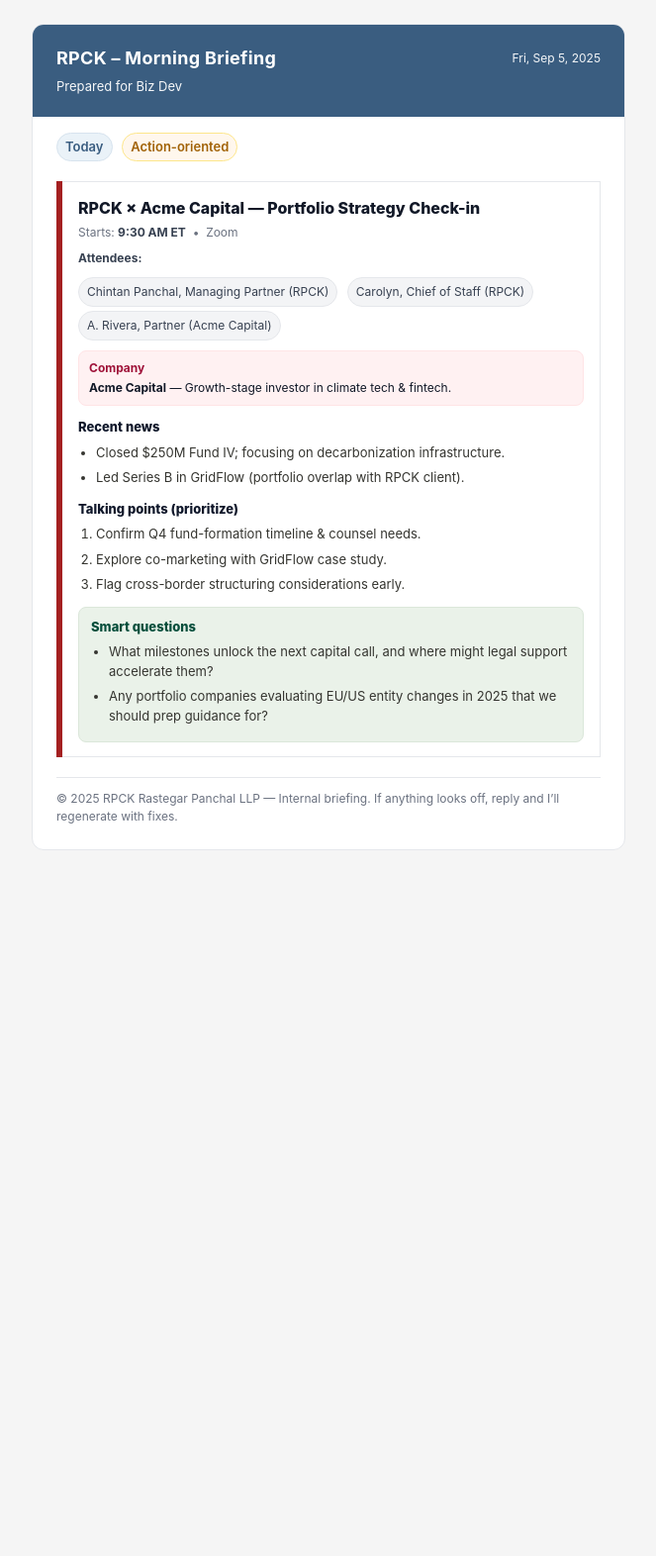
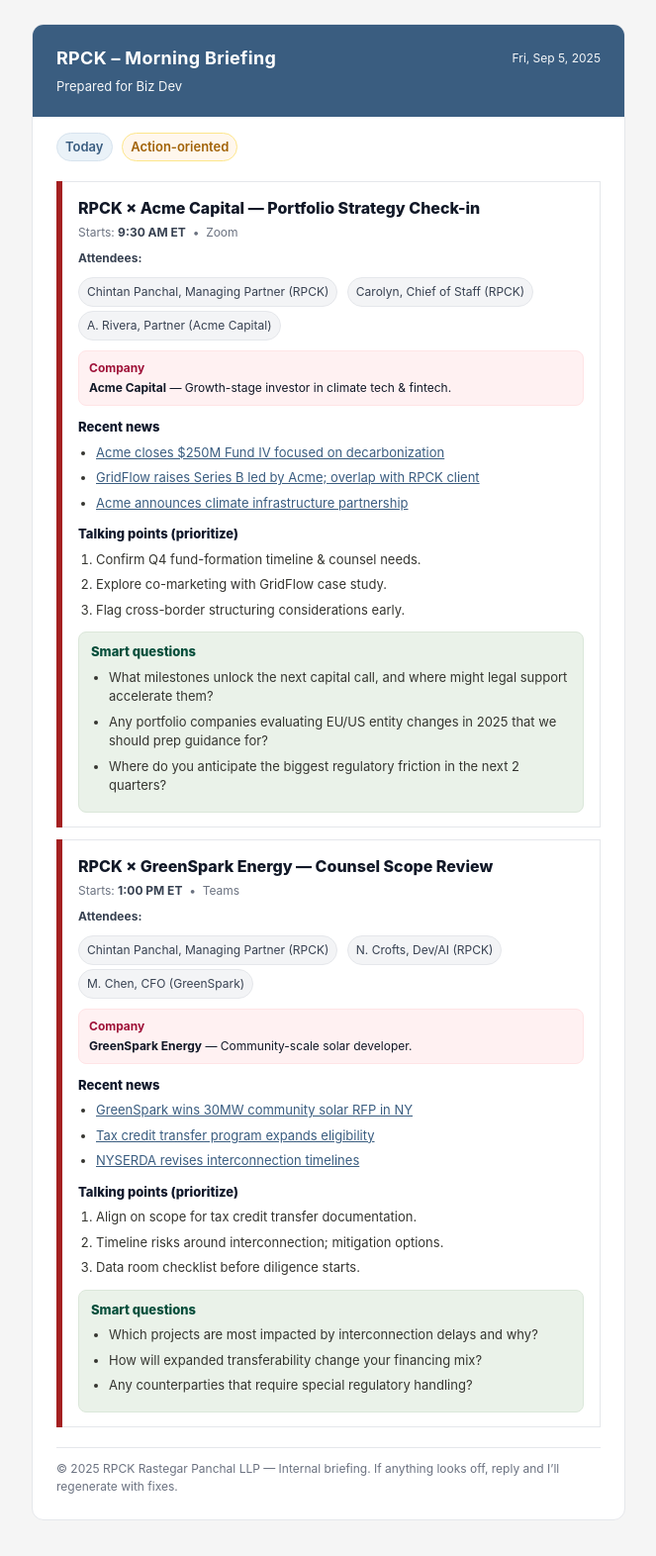
Before and after one commit to N-Crofts/Gary-Asst_ver.05, a FastAPI app: page /digest/send in a window 1280 px wide. Shown: the whole page at 99% size, without its empty margins (308-971 px from the left). Before the commit the page ends 859 px from the top, so only its background shows below. Run offline with FastAPI, Linux system fonts and the light colour scheme.

Commit message:
feature: Display/format enrichment data in template

```diff
--- a/app/routes/digest.py
+++ b/app/routes/digest.py
@@ -8,48 +8,73 @@
 router = APIRouter()
 templates = Jinja2Templates(directory="app/templates")
 
-def _sample_meetings():
-    return [{
-        "subject": "RPCK × Acme Capital — Portfolio Strategy Check-in",
-        "start_time": "9:30 AM ET",
-        "location": "Zoom",
-        "attendees": [
-            {"name": "Chintan Panchal", "title": "Managing Partner", "company": "RPCK"},
-            {"name": "Carolyn", "title": "Chief of Staff", "company": "RPCK"},
-            {"name": "A. Rivera", "title": "Partner", "company": "Acme Capital"},
-        ],
-        "company": {"name": "Acme Capital", "one_liner": "Growth-stage investor in climate tech & fintech."},
-        "news": [
-            "Closed $250M Fund IV; focusing on decarbonization infrastructure.",
-            "Led Series B in GridFlow (portfolio overlap with RPCK client).",
-        ],
-        "talking_points": [
-            "Confirm Q4 fund-formation timeline & counsel needs.",
-            "Explore co-marketing with GridFlow case study.",
-            "Flag cross-border structuring considerations early.",
-        ],
-        "smart_questions": [
-            "What milestones unlock the next capital call, and where might legal support accelerate them?",
-            "Any portfolio companies evaluating EU/US entity changes in 2025 that we should prep guidance for?",
-        ],
-    }]
-
 def _today_et_str():
     now = datetime.now(ZoneInfo("America/New_York"))
-    # Avoid %-d (not supported on Windows). Strip leading zero manually.
-    day = str(int(now.strftime("%d")))
+    day = str(int(now.strftime("%d")))  # avoid %-d on Windows
     return f"{now.strftime('%a')}, {now.strftime('%b')} {day}, {now.strftime('%Y')}"
+
+def _sample_meetings_with_enrichment():
+    return [
+        {
+            "subject": "RPCK × Acme Capital — Portfolio Strategy Check-in",
+            "start_time": "9:30 AM ET",
+            "location": "Zoom",
+            "attendees": [
+                {"name": "Chintan Panchal", "title": "Managing Partner", "company": "RPCK"},
+                {"name": "Carolyn", "title": "Chief of Staff", "company": "RPCK"},
+                {"name": "A. Rivera", "title": "Partner", "company": "Acme Capital"},
+            ],
+            "company": {"name": "Acme Capital", "one_liner": "Growth-stage investor in climate tech & fintech."},
+            "news": [
+                {"title": "Acme closes $250M Fund IV focused on decarbonization", "url": "https://example.com/acme-fund-iv"},
+                {"title": "GridFlow raises Series B led by Acme; overlap with RPCK client", "url": "https://example.com/gridflow-series-b"},
+                {"title": "Acme announces climate infrastructure partnership", "url": "https://example.com/infra-partnership"},
+            ],
+            "talking_points": [
+                "Confirm Q4 fund-formation timeline & counsel needs.",
+                "Explore co-marketing with GridFlow case study.",
+                "Flag cross-border structuring considerations early.",
+            ],
+            "smart_questions": [
+                "What milestones unlock the next capital call, and where might legal support accelerate them?",
+                "Any portfolio companies evaluating EU/US entity changes in 2025 that we should prep guidance for?",
+                "Where do you anticipate the biggest regulatory friction in the next 2 quarters?",
+            ],
+        },
+        {
+            "subject": "RPCK × GreenSpark Energy — Counsel Scope Review",
+            "start_time": "1:00 PM ET",
+            "location": "Teams",
+            "attendees": [
+                {"name": "Chintan Panchal", "title": "Managing Partner", "company": "RPCK"},
+                {"name": "N. Crofts", "title": "Dev/AI", "company": "RPCK"},
+                {"name": "M. Chen", "title": "CFO", "company": "GreenSpark"},
+            ],
+            "company": {"name": "GreenSpark Energy", "one_liner": "Community-scale solar developer."},
+            "news": [
+                {"title": "GreenSpark wins 30MW community solar RFP in NY", "url": "https://example.com/gs-rfp-win"},
+                {"title": "Tax credit transfer program expands eligibility", "url": "https://example.com/itc-transfer-update"},
+                {"title": "NYSERDA revises interconnection timelines", "url": "https://example.com/nyserda-interconnect"},
+            ],
+            "talking_points": [
+                "Align on scope for tax credit transfer documentation.",
+                "Timeline risks around interconnection; mitigation options.",
+                "Data room checklist before diligence starts.",
+            ],
+            "smart_questions": [
+                "Which projects are most impacted by interconnection delays and why?",
+                "How will expanded transferability change your financing mix?",
+                "Any counterparties that require special regulatory handling?",
+            ],
+        },
+    ]
 
 @router.get("/send", response_class=HTMLResponse)
 @router.post("/send", response_class=HTMLResponse)
 async def send_digest(request: Request):
-    # If you have real meetings, load them here; otherwise we fall back
-    meetings = []  # TODO: replace with real data
-    if not meetings:
-        meetings = _sample_meetings()
-
+    meetings = _sample_meetings_with_enrichment()  # replace with real data source later
     context = {
-        "request": request,        # required by Jinja2Templates
+        "request": request,
         "meetings": meetings,
         "exec_name": "Biz Dev",
         "date_human": _today_et_str(),
--- a/app/templates/digest.html
+++ b/app/templates/digest.html
@@ -3,14 +3,11 @@
   <head>
     <meta charset="utf-8" />
     <title>Morning Briefing</title>
-    <!-- Keep styles inline for maximum email-client compatibility -->
   </head>
   <body style="margin:0; padding:0; background:#f5f5f5; font-family: -apple-system, BlinkMacSystemFont, 'Segoe UI', Roboto, Arial, sans-serif; color:#353530; line-height:1.5;">
-    <!-- Outer wrapper (email-safe table layout) -->
     <table role="presentation" border="0" cellpadding="0" cellspacing="0" width="100%" style="border-collapse:collapse;">
       <tr>
         <td align="center" style="padding:24px 12px;">
-          <!-- Inner container -->
           <table role="presentation" border="0" cellpadding="0" cellspacing="0" width="600" style="max-width:600px; width:100%; background:#ffffff; border-radius:12px; overflow:hidden; border:1px solid #e5e7eb;">
             <!-- Header -->
             <tr>
@@ -31,7 +28,7 @@
               </td>
             </tr>
 
-            <!-- Intro / quick legend -->
+            <!-- Legend -->
             <tr>
               <td style="padding:16px 24px 0 24px;">
                 <div style="font-size:13px; color:#555; margin-bottom:8px;">
@@ -41,7 +38,6 @@
               </td>
             </tr>
 
-            <!-- Meetings Loop (or a sample card if none provided) -->
             {% if meetings and meetings|length > 0 %}
               {% for m in meetings %}
                 <!-- Meeting card -->
@@ -57,7 +53,7 @@
                             {% if m.location %} &nbsp;•&nbsp; {{ m.location }}{% endif %}
                           </div>
 
-                          <!-- Attendees (pill list) -->
+                          <!-- Attendees -->
                           {% if m.attendees and m.attendees|length > 0 %}
                             <div style="margin:8px 0 6px 0; font-size:12px; color:#374151;">
                               <span style="font-weight:700;">Attendees:</span>
@@ -71,7 +67,7 @@
                             </div>
                           {% endif %}
 
-                          <!-- Company summary -->
+                          <!-- Company -->
                           {% if m.company %}
                             <div style="margin:10px 0; padding:8px 10px; background:#fff1f2; border:1px solid #ffe4e6; border-radius:8px; font-size:12px;">
                               <div style="font-weight:700; color:#9f1239; margin-bottom:2px;">Company</div>
@@ -82,13 +78,20 @@
                             </div>
                           {% endif %}
 
-                          <!-- News -->
+                          <!-- Recent news (clickable links) -->
                           {% if m.news and m.news|length > 0 %}
                             <div style="margin:12px 0 4px 0;">
                               <div style="font-weight:800; font-size:13px; color:#0f172a; margin-bottom:6px;">Recent news</div>
                               <ul style="margin:0; padding-left:18px; font-size:13px;">
                                 {% for n in m.news %}
-                                  <li style="margin:6px 0;">{{ n }}</li>
+                                  {% if n.title and n.url %}
+                                    <li style="margin:6px 0;">
+                                      <a href="{{ n.url }}" style="color:#3a5d80; text-decoration:underline;">{{ n.title }}</a>
+                                    </li>
+                                  {% else %}
+                                    <!-- Back-compat if plain string -->
+                                    <li style="margin:6px 0;">{{ n }}</li>
+                                  {% endif %}
                                 {% endfor %}
                               </ul>
                             </div>
@@ -124,7 +127,7 @@
                 </tr>
               {% endfor %}
             {% else %}
-              <!-- Fallback sample (hardcoded) so it "works with at least one hardcoded meeting for testing" -->
+              <!-- Fallback sample if no meetings provided -->
               <tr>
                 <td style="padding:12px 24px 16px 24px;">
                   <table role="presentation" width="100%" cellpadding="0" cellspacing="0" style="border-collapse:collapse; background:#ffffff; border:1px solid #e5e7eb; border-radius:10px;">
@@ -142,17 +145,17 @@
                             <span style="display:inline-block; font-size:12px; margin:4px 6px 0 0; padding:5px 8px; border-radius:999px; background:#f3f4f6; border:1px solid #e5e7eb;">A. Rivera, Partner (Acme Capital)</span>
                           </div>
                         </div>
-                        <div style="margin:10px 0; padding:8px 10px; background:#fff1f2; border:1px solid #ffe4e6; border-radius:8px; font-size:12px;">
-                          <div style="font-weight:700; color:#9f1239; margin-bottom:2px;">Company</div>
-                          <div style="color:#111827;"><strong>Acme Capital</strong> — Growth-stage investor in climate tech & fintech.</div>
-                        </div>
+
+                        <!-- Enrichment in fallback -->
                         <div style="margin:12px 0 4px 0;">
                           <div style="font-weight:800; font-size:13px; color:#0f172a; margin-bottom:6px;">Recent news</div>
                           <ul style="margin:0; padding-left:18px; font-size:13px;">
-                            <li style="margin:6px 0;">Closed $250M Fund IV; focusing on decarbonization infrastructure.</li>
-                            <li style="margin:6px 0;">Led Series B in GridFlow (portfolio overlap with RPCK client).</li>
+                            <li style="margin:6px 0;"><a href="https://example.com/acme-fund-iv" style="color:#3a5d80; text-decoration:underline;">Acme closes $250M Fund IV focused on decarbonization</a></li>
+                            <li style="margin:6px 0;"><a href="https://example.com/gridflow-series-b" style="color:#3a5d80; text-decoration:underline;">Acme leads GridFlow Series B; overlap with RPCK client</a></li>
+                            <li style="margin:6px 0;"><a href="https://example.com/infra-partnership" style="color:#3a5d80; text-decoration:underline;">Partnership announced in climate infra</a></li>
                           </ul>
                         </div>
+
                         <div style="margin:12px 0 4px 0;">
                           <div style="font-weight:800; font-size:13px; color:#0f172a; margin-bottom:6px;">Talking points (prioritize)</div>
                           <ol style="margin:0; padding-left:18px; font-size:13px;">
@@ -161,11 +164,13 @@
                             <li style="margin:6px 0;">Flag cross-border structuring considerations early.</li>
                           </ol>
                         </div>
+
                         <div style="margin:12px 0 0 0; padding:10px 12px; background:#eaf2e9; border:1px solid #dbe7da; border-radius:8px;">
                           <div style="font-weight:800; font-size:13px; color:#064e3b; margin-bottom:6px;">Smart questions</div>
                           <ul style="margin:0; padding-left:18px; font-size:13px;">
                             <li style="margin:6px 0;">What milestones unlock the next capital call, and where might legal support accelerate them?</li>
                             <li style="margin:6px 0;">Any portfolio companies evaluating EU/US entity changes in 2025 that we should prep guidance for?</li>
+                            <li style="margin:6px 0;">Where do you anticipate the biggest regulatory friction in the next 2 quarters?</li>
                           </ul>
                         </div>
                       </td>
@@ -184,8 +189,6 @@
               </td>
             </tr>
           </table>
-
-          <!-- Tiny spacer under card -->
           <div style="height:12px; line-height:12px; font-size:12px;">&nbsp;</div>
         </td>
       </tr>
```
